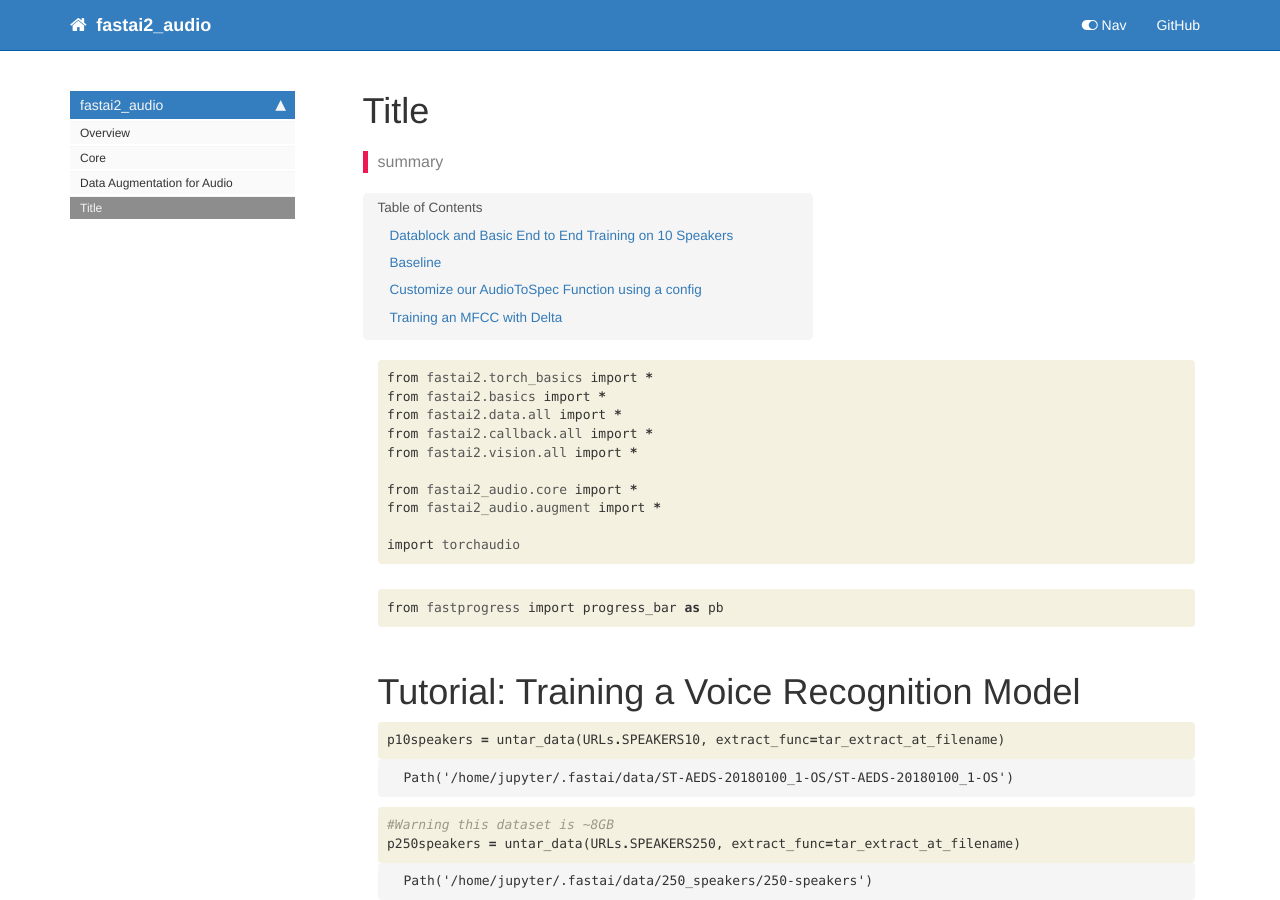
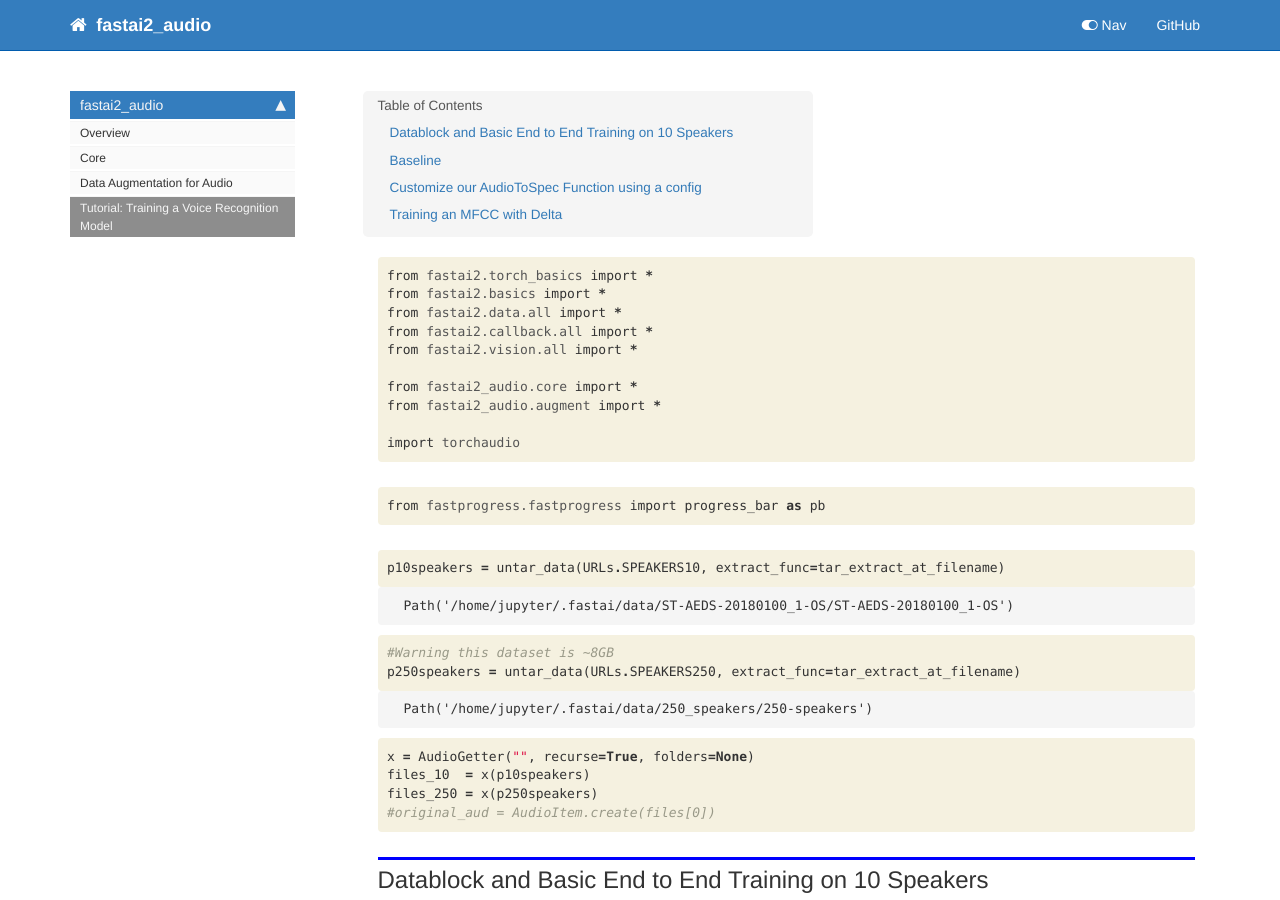
Before and after one commit to fastaudio/fastai2_audio, a Jekyll site: the page built from docs/tutorial.html, in a window 1280 px wide and 900 px high. Built offline with Jekyll 4.4.1, drawn with Linux system fonts in a browser that asks for light colours; nearby versions of some CDN libraries; comment, search, counter and statistics services are not loaded.

Commit message:
run build docs

```diff
--- a/docs/_data/sidebars/home_sidebar.yml
+++ b/docs/_data/sidebars/home_sidebar.yml
@@ -16,7 +16,7 @@ entries:
       title: Data Augmentation for Audio
       url: /augment
     - output: web,pdf
-      title: Title
+      title: 'Tutorial: Training a Voice Recognition Model'
       url: /tutorial
     output: web
     title: fastai2_audio
--- a/docs/sidebar.json
+++ b/docs/sidebar.json
@@ -3,6 +3,6 @@
     "Overview": "/",
     "Core": "/core",
     "Data Augmentation for Audio": "/augment",
-    "Title": "/tutorial"
+    "Tutorial: Training a Voice Recognition Model": "/tutorial"
   }
 }
--- a/docs/tutorial.html
+++ b/docs/tutorial.html
@@ -1,12 +1,12 @@
 ---
 
-title: Title
+title: Tutorial: Training a Voice Recognition Model
 
 keywords: fastai
 sidebar: home_sidebar
 
-summary: "summary"
-description: "summary"
+
+
 ---
 <!--
 
@@ -60,7 +60,7 @@ description: "summary"
 
 <div class="inner_cell">
     <div class="input_area">
-<div class=" highlight hl-ipython3"><pre><span></span><span class="kn">from</span> <span class="nn">fastprogress</span> <span class="kn">import</span> <span class="n">progress_bar</span> <span class="k">as</span> <span class="n">pb</span>
+<div class=" highlight hl-ipython3"><pre><span></span><span class="kn">from</span> <span class="nn">fastprogress.fastprogress</span> <span class="kn">import</span> <span class="n">progress_bar</span> <span class="k">as</span> <span class="n">pb</span>
 </pre></div>
 
     </div>
@@ -70,12 +70,6 @@ description: "summary"
 </div>
     {% endraw %}
 
-<div class="cell border-box-sizing text_cell rendered"><div class="inner_cell">
-<div class="text_cell_render border-box-sizing rendered_html">
-<h1 id="Tutorial:-Training-a-Voice-Recognition-Model">Tutorial: Training a Voice Recognition Model<a class="anchor-link" href="#Tutorial:-Training-a-Voice-Recognition-Model"> </a></h1>
-</div>
-</div>
-</div>
     {% raw %}
 
 <div class="cell border-box-sizing code_cell rendered">
```
Also changed, not shown: README.md.
